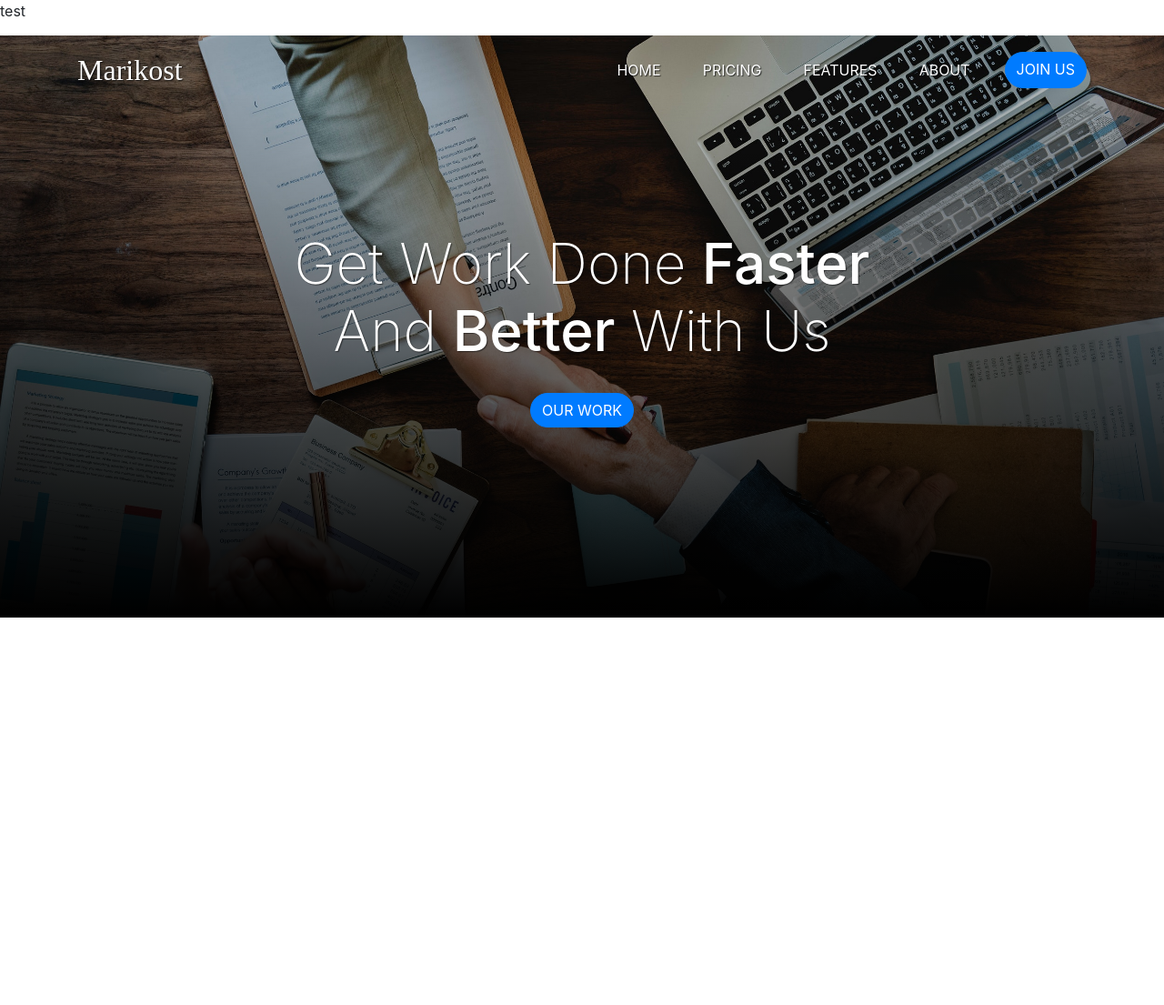
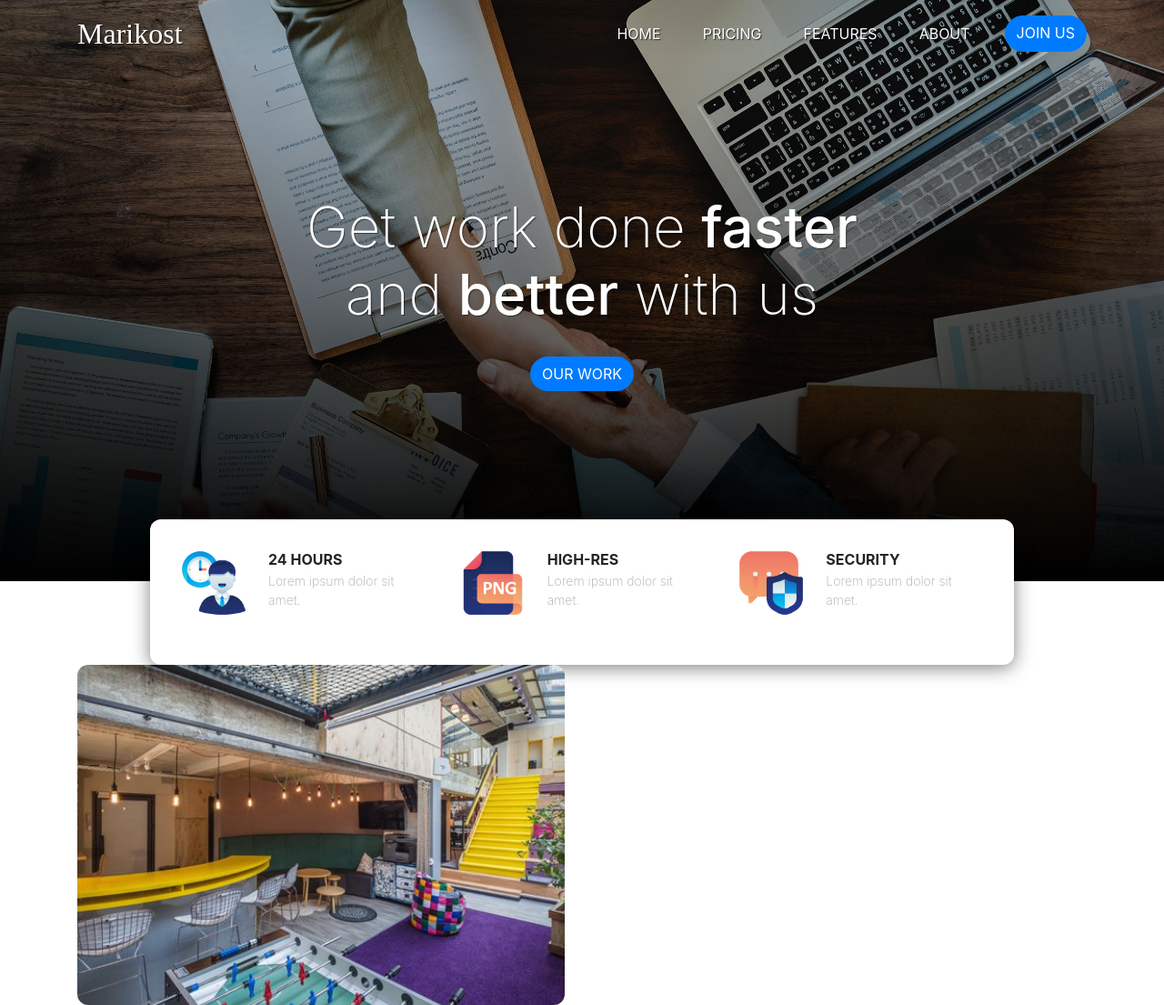
Before and after one commit to Samuelsntr/marikostapp, a PHP site: page / in a window 1280 px wide. Shown: the whole page at 91% size. Before the commit the page ends 679 px from the top, so only its background shows below. Run offline with PHP 8.4, Linux system fonts and the light colour scheme; some web fonts are replaced.

Commit message:
sampai workingspace

```diff
--- a/index.html
+++ b/index.html
@@ -16,7 +16,6 @@
   </head>
   <body>
     <!-- AWAL NAVBAR -->
-    <p>test</p>
     <nav class="navbar navbar-expand-lg navbar-light">
       <div class="container">
         <a class="navbar-brand" href="#">Marikost</a>
@@ -39,11 +38,50 @@
     <!-- JUMBOTRON -->
     <div class="jumbotron jumbotron-fluid">
       <div class="container">
-        <h1 class="display-4">Get Work Done <span>Faster</span><br> And <span>Better</span> With Us</h1>
+        <h1 class="display-4">Get work done <span>faster</span><br> and <span>better</span> with us</h1>
         <a href="" class="btn btn-primary tombol">Our Work</a>
       </div>
     </div>
     <!-- AKHIR JUMOTRON -->
+
+    <!-- container -->
+    <div class="container">
+
+      <!-- info panel -->
+      <div class="row justify-content-center">
+        <div class="col-10 info-panel">
+          <div class="row">
+            <div class="col-lg">
+              <img src="img/employee.png" alt="employee" class="float-left" >
+              <h4>24 Hours</h4>
+              <p>Lorem ipsum dolor sit amet.</p>
+            </div>
+            <div class="col-lg">
+              <img src="img/hires.png" alt="employee" class="float-left">
+              <h4>High-Res</h4>
+              <p>Lorem ipsum dolor sit amet.</p>
+            </div>
+            <div class="col-lg">
+              <img src="img/security.png" alt="employee" class="float-left">
+              <h4>Security</h4>
+              <p>Lorem ipsum dolor sit amet.</p>
+            </div>
+          </div>
+        </div>
+      </div>
+      <!-- akhir panel -->
+
+      <div class="row workingspace">
+        <div class="col">
+          <img src="img/workingspace.png" alt="workingspace" class="img-fluid">
+        </div>
+        <div class="col">
+          <h4></h4>
+        </div>
+      </div>
+
+    </div>
+    <!-- akhir container -->
 
     <!-- Optional JavaScript -->
     <!-- jQuery first, then Popper.js, then Bootstrap JS -->
--- a/style.css
+++ b/style.css
@@ -54,6 +54,34 @@
     font-weight: 500;
 }
 
+.info-panel {
+    box-shadow: 0 3px 20px rgba(0, 0, 0, 0.5);
+    border-radius: 12px;
+    margin-top: -100px;
+    background-color: white;
+    padding: 30px;
+}
+
+.info-panel img {
+    width: 80px;
+    height: 80px;
+    margin-right: 20px;
+    margin-bottom: 20px;
+}
+
+.info-panel h4 {
+    font-size: 16px;
+    text-transform: uppercase;
+    font-weight: bold;
+    margin-top: 5px;
+}
+
+.info-panel p {
+    font-size: 14px;
+    color: #acacac;
+    margin-top: -5px;
+    font-weight: 200;
+}
 
 /* Dekstop Version */
 @media (min-width: 992px) {
```
